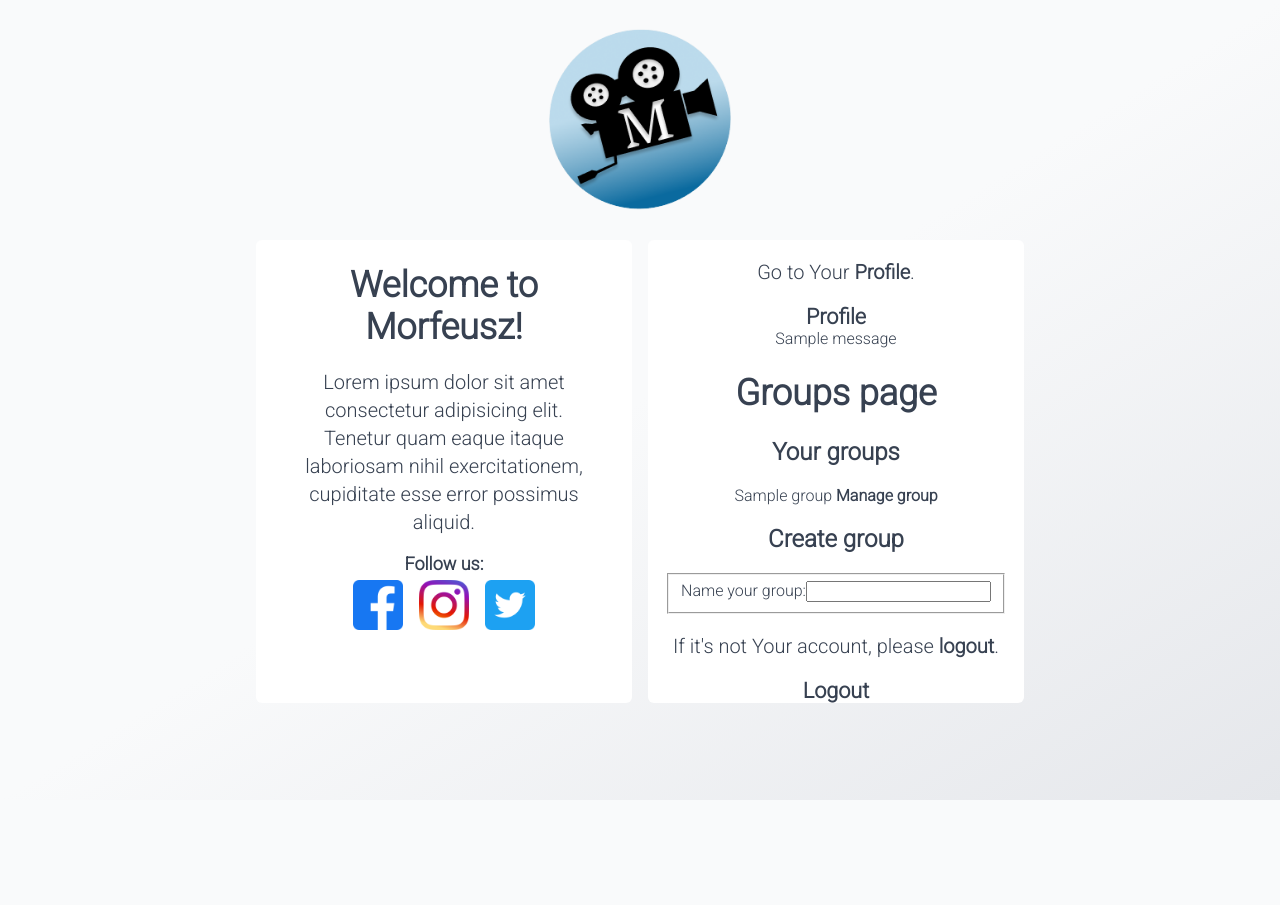
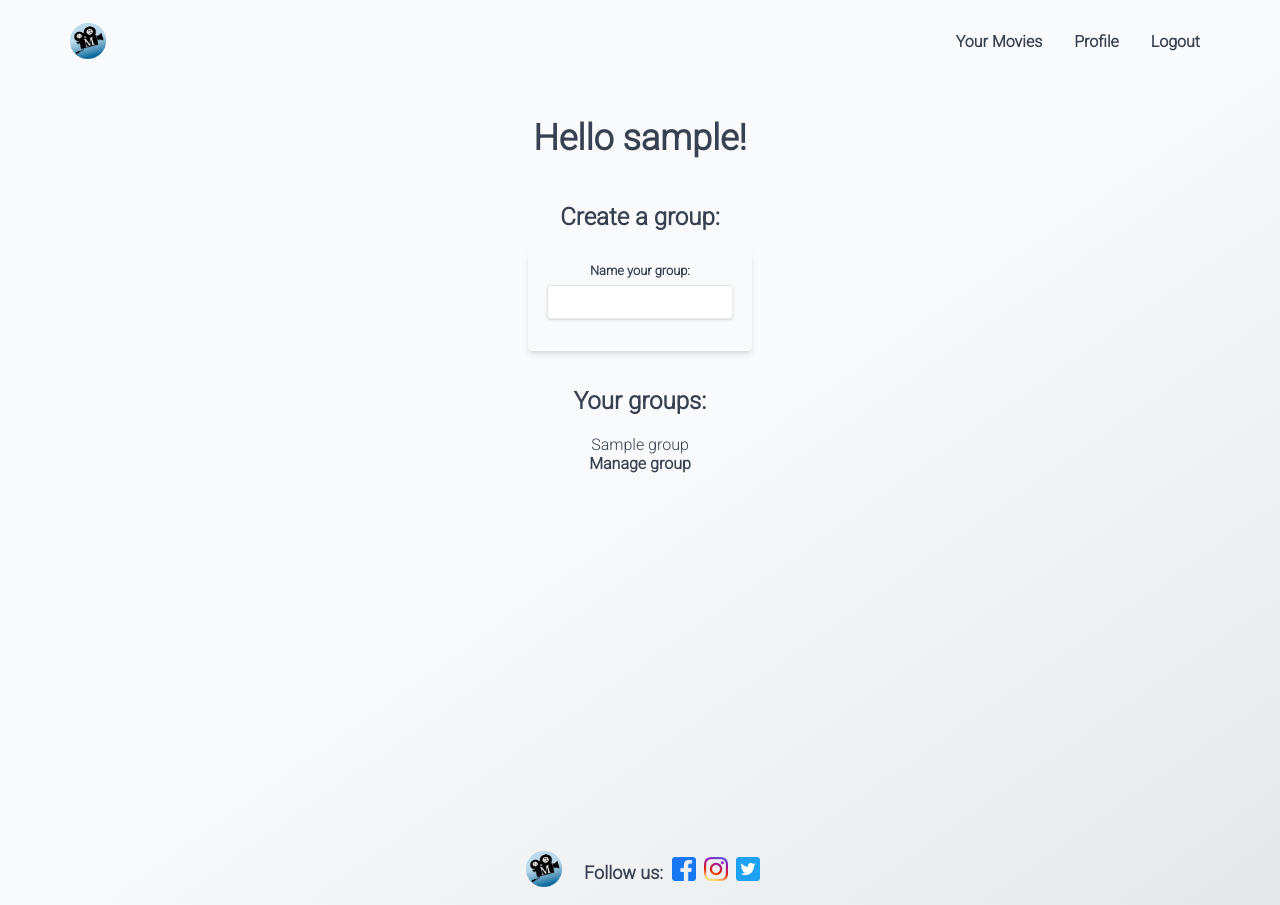
Before and after one commit to M-O-R-F-E-U-S-Z/MORFEUSZ, a Django app: page /groups/ in a window 1280 px wide. Before the commit the page ends 800 px from the top, so only its background shows below. Run offline with Django 3.2, Linux system fonts and the light colour scheme; a user stored in the database is signed in; tables that the repository leaves empty hold one stand-in row (values such as "Sample post"); one stand-in notice (Sample message) is shown; parts of the project's set-up code (start-up, migrations or seed data) failed here and were passed over.

Commit message:
Add files via upload
updated groups&base&home

```diff
--- a/morfeusz_app/templates/morfeusz_app/base.html
+++ b/morfeusz_app/templates/morfeusz_app/base.html
@@ -14,6 +14,95 @@
   </head>
 
   <body>
+    {% if user.is_authenticated %}
+    <header class="header-container">
+      <div class="main-container">
+        <div class="logo-cont">
+          <a href="{% url 'morfeusz_app-home' %}">
+            <img
+              width="48px"
+              height="48px"
+              viewbox="0 0 48 48"
+              src="{% static 'images/morf_logo.png' %}"
+              alt="mofeusz_logo"
+            />
+          </a>
+        </div>
+        <label for="menu-toggle" class="label-cls">
+          <div>
+            <img
+              class="menu-img"
+              src="{% static 'images/dropdown_icon.png' %}"
+              alt="menu-icon"
+            />
+          </div>
+        </label>
+        <input type="checkbox" id="menu-toggle" class="input-dropdown" />
+        <div class="nav-items" id="menu">
+          <div class="items-container">
+            <ul class="items-list">
+              <li><a href="">Your Movies </a></li>
+
+              <li>
+                <a href="{% url 'users:profile' %}">Profile</a>
+              </li>
+              <li>
+                <a href="{% url 'users:logout' %}">Logout</a>
+              </li>
+            </ul>
+          </div>
+        </div>
+      </div>
+    </header>
+    <div class="main-content">
+      <h1 id="hello">Hello {{ user.username }}!</h1>
+      <div class="main-content-cards">
+        {% block content %}{% endblock content%}
+      </div>
+    </div>
+    <footer class="footer-container">
+      <a href="{% url 'morfeusz_app-home' %}">
+        <img
+          width="48px"
+          height="48px"
+          viewbox="0 0 48 48"
+          src="{% static 'images/morf_logo.png' %}"
+          alt="mofeusz_logo"
+        />
+      </a>
+
+      <p class="social-p">Follow us:</p>
+      <div class="images-container" style="gap: 0.5rem">
+        <a rel="noreferrer" href="https://www.facebook.com/" target="_blank">
+          <img
+            width="24px"
+            height="24px"
+            viewbox="0 0 24 24"
+            src="{% static 'images/fb_icon.png' %}"
+            alt="facebook-logo"
+          />
+        </a>
+        <a rel="noreferrer" href="https://www.instagram.com/" target="_blank">
+          <img
+            width="24px"
+            height="24px"
+            viewbox="0 0 24 24"
+            src="{% static 'images/insta_icon.png' %}"
+            alt="instagram-logo"
+          />
+        </a>
+        <a rel="noreferrer" href="https://www.twitter.com/" target="_blank">
+          <img
+            width="24px"
+            height="24px"
+            viewbox="0 0 24 24"
+            src="{% static 'images/twitter_icon.png' %}"
+            alt="twitter-logo"
+          />
+        </a>
+      </div>
+    </footer>
+    {% else %}
     <div class="container">
       <div class="image-div-morf">
         <a href="{% url 'morfeusz_app-home' %}"
@@ -74,25 +163,6 @@
           </div>
         </div>
         <div class="side" id="rightside">
-          {% if user.is_authenticated %}
-          <div id="important-text">
-            <p class="text-home">Go to Your <b>Profile</b>.</p>
-            <a class="link" id="btn-link" href="{% url 'users:profile' %}"
-              >Profile</a
-            >
-          </div>
-          <div class="col-md-8">
-            {% if messages %} {% for message in messages %}
-            <div class="alert alert-{{ message.tags }}">{{ message }}</div>
-            {% endfor %} {% endif %} {% block content %}{% endblock %}
-          </div>
-          <div id="important-text">
-            <p class="text-home">
-              If it's not Your account, please <b>logout</b>.
-            </p>
-            <a id="btn-link" href="{% url 'users:logout' %}">Logout</a>
-          </div>
-          {% else %}
           <div id="important-text">
             <p class="text-home">
               If You don't have an account, <b>sign up</b>!
@@ -109,11 +179,11 @@
               >Log In</a
             >
             <div class="footer"></div>
-            {% endif %}
           </div>
         </div>
         <footer class="footer"></footer>
       </div>
     </div>
+    {% endif %}
   </body>
 </html>
--- a/morfeusz_app/templates/morfeusz_app/groups.html
+++ b/morfeusz_app/templates/morfeusz_app/groups.html
@@ -1,19 +1,12 @@
-{% extends "morfeusz_app/base.html" %}
-{% block content %}
-    <h1>Groups page</h1>
+{% extends "morfeusz_app/base.html" %} {% block content %}
+<div style="display: flex; flex-direction: column; align-items: center">
+  <h2>Create a group:</h2>
+  <form class="form-cls" method="POST">{% csrf_token %} {{ form }}</form>
 
-    <h2>Your groups</h2>
-    {% for group in my_groups %}
-    {{ group.name }} <a href="/group/{{ group.id }}">Manage group</a> <br>
-    {% endfor %}
-
-    <h2>Create group</h2>
-    <form method="POST">
-        {% csrf_token %}
-        <fieldset class="form-group">
-            {{ form }}
-        </fieldset>
-    </form>
-
+  <h2>Your groups:</h2>
+  {% for group in my_groups %} {{ group.name }}
+  <a href="/group/{{ group.id }}">Manage group</a> <br />
+  {% endfor %}
+</div>
 
 {% endblock content %}
```
Also changed, not shown: morfeusz_app/templates/morfeusz_app/home.html (+59 -7 lines).
